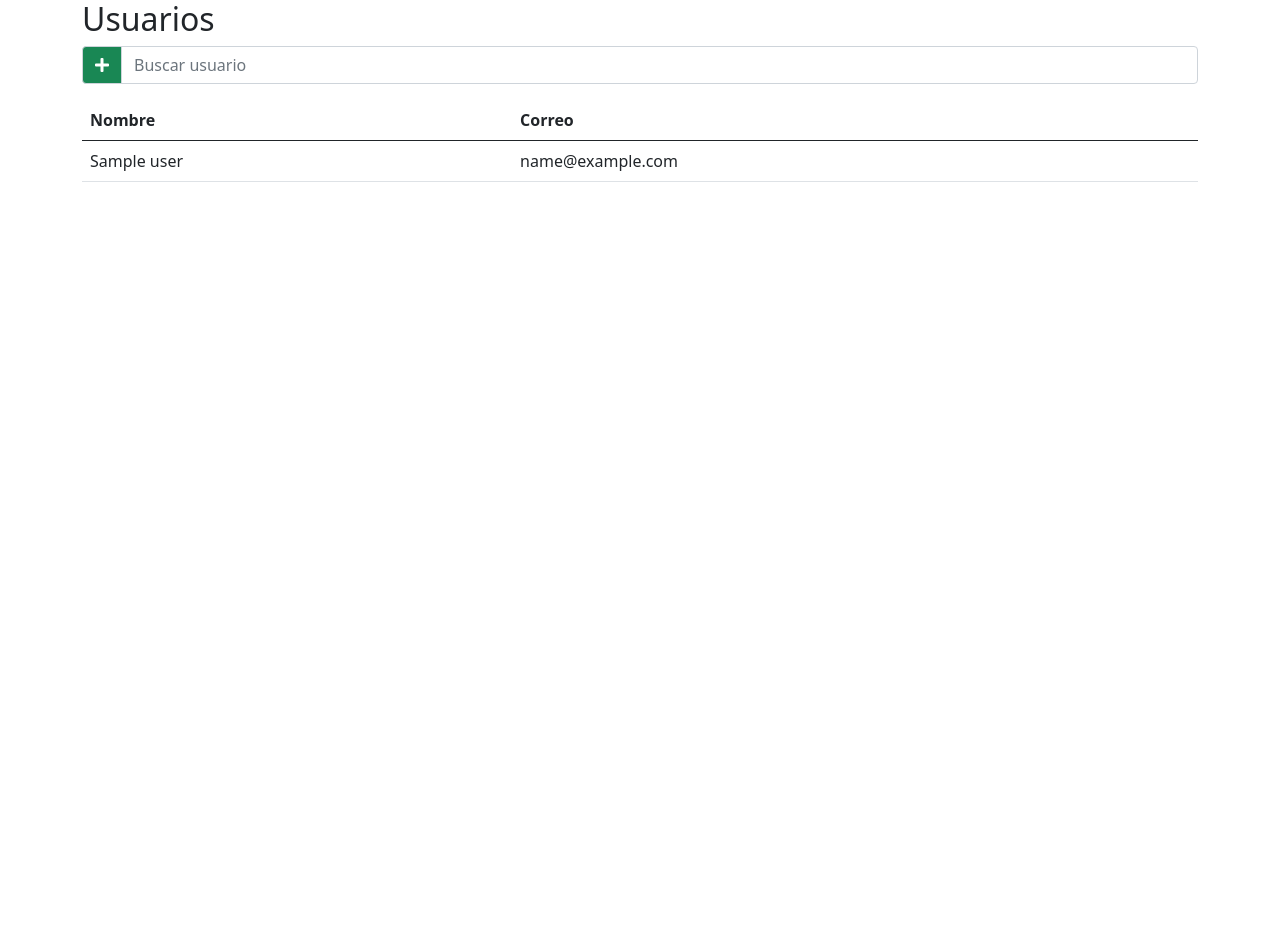
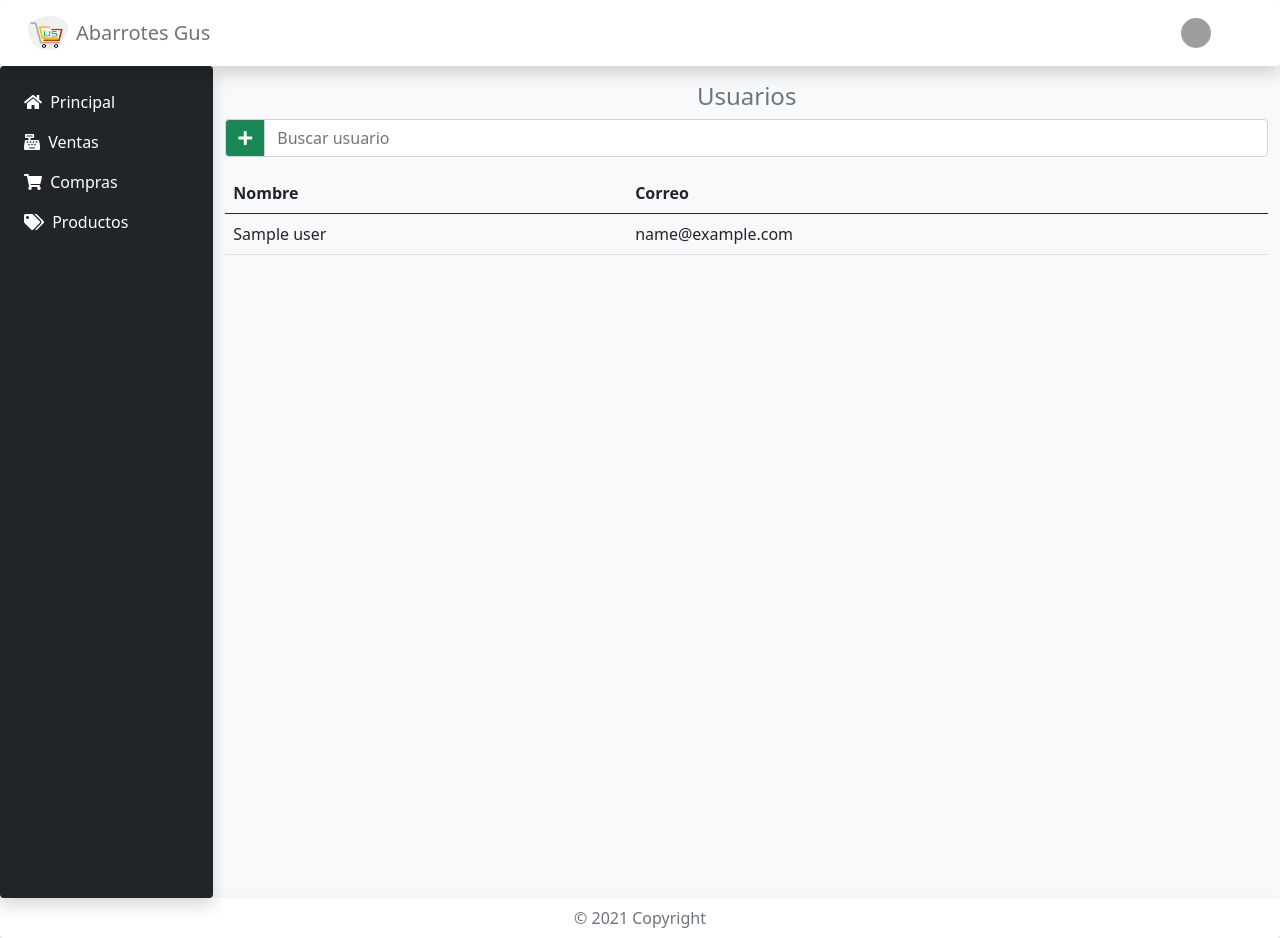
Before and after one commit to Diego448/my-store-management, a Flask app: page /users in a window 1280 px wide. Before the commit the page ends 182 px from the top, so only its background shows below. Run offline with Flask 2, Linux system fonts and the light colour scheme; a database or web service that is not in the repository returns one stand-in record (values such as "Sample title"); some libraries are stand-ins or nearby versions; grey boxes are pictures that could not be loaded.

Commit message:
image Logo, structure design

```diff
--- a/templates/users.html
+++ b/templates/users.html
@@ -4,12 +4,82 @@
         <meta charset="UTF-8">
         <link rel="stylesheet" href="{{url_for('static', filename='bootstrap.css')}}">
         <link href="{{url_for('static', filename='fontawesome/css/all.css')}}" rel="stylesheet">
+        <link rel="icon" type="image/png" sizes="32x32" href="{{url_for('static', filename='images/favicon.png')}}">
+        <meta name="msapplication-TileColor" content="#ffffff">
+        <meta name="msapplication-TileImage" content="/ms-icon-144x144.png">
+        <meta name="theme-color" content="#ffffff">
         <title>Usuarios</title>
     </head>
-    <body>
-        <div class="container">
-            <h2>Usuarios</h2>
+    <body class="bg-light">
+      <nav class="navbar navbar-expand-lg navbar-light bg-white text-muted shadow bg-body rounded">
+        <div class="container-fluid">
+          <a href="/" class="d-flex align-items-center px-3 pb-2 mb-md-0 me-md-auto mt-2 text-white text-decoration-none">
+            <img src="{{url_for('static', filename='images/Logo1.png')}}" alt="" width="40" height="34" >
+            <span class="fs-5 d-none d-sm-inline px-2 text-muted">Abarrotes Gus</span>
+          </a>
+            <a href="#" class="d-flex align-items-center text-white text-decoration-none dropdown-toggle" id="dropdownUser1" data-bs-toggle="dropdown" aria-expanded="false">
+                <img src="https://github.com/mdo.png" alt="hugenerd" width="30" height="30" class="rounded-circle">
+                <span class="d-none d-sm-inline mx-1">loser</span>
+            </a>
+            <ul class="dropdown-menu dropdown-menu-light text-small shadow">
+                <li><a class="dropdown-item" href="#">New project...</a></li>
+                <li><a class="dropdown-item" href="#">Settings</a></li>
+                <li><a class="dropdown-item" href="#">Profile</a></li>
+                <li>
+                    <hr class="dropdown-divider">
+                </li>
+                <li><a class="dropdown-item" href="#">Sign out</a></li>
+            </ul>
+            <!-- <ul class="navbar-nav navbar-right">
+                <li class="nav-item"><a class="nav-link" href="#"><i class="fas fa-user"></i> Usuario</a></li>
+              </ul> -->
+        </div>
+      </nav>
+          <div class="container-fluid">
+            <div class="row flex-nowrap">
+                <div class="col-auto col-md-3 col-xl-2 px-sm-2 px-0 bg-dark shadow p-3 rounded">
+                    <div class="d-flex flex-column align-items-center align-items-sm-start px-3  text-white min-vh-100">
+                        <ul class="nav nav-pills flex-column mb-sm-auto mb-0 align-items-center align-items-sm-start " id="menu">
+                            <li class="nav-item">
+                                <a href="#" class="nav-link align-middle px-0 text-white">
+                                    <i class="fa fa-home text-white"></i> <span class="ms-1 d-none d-sm-inline">Principal</span>
+                                </a>
+                            </li>
+                            <li>
+                              <a href="#submenu1" data-bs-toggle="collapse" class="nav-link px-0 align-middle text-white">
+                                  <i class="fa fa-cash-register text-white"></i> <span class="ms-1 d-none d-sm-inline">Ventas</span></a>
+                              <ul class="collapse nav flex-column ms-1" id="submenu1" data-bs-parent="#menu">
+                                  <li class="w-100">
+                                      <a href="#" class="nav-link px-0 text-white"> <span class="d-none d-sm-inline">Item</span> 1</a>
+                                  </li>
+                                  <li>
+                                      <a href="#" class="nav-link px-0 text-white"> <span class="d-none d-sm-inline">Item</span> 2</a>
+                                  </li>
+                              </ul>
+                          </li>
 
+                                <a href="#" class="nav-link px-0 align-middle text-white">
+                                    <i class="fa fa-shopping-cart text-white"></i> <span class="ms-1 d-none d-sm-inline">Compras</span></a>
+                            </li>
+                            <li>
+                                <a href="#submenu2" data-bs-toggle="collapse" class="nav-link px-0 align-middle text-white">
+                                    <i class="fa fa-tags text-white"></i> <span class="ms-1 d-none d-sm-inline">Productos</span></a>
+                                <ul class="collapse nav flex-column ms-1" id="submenu2" data-bs-parent="#menu">
+                                    <li class="w-100">
+                                        <a href="#" class="nav-link px-0 text-white"> <span class="d-none d-sm-inline">Item</span> 1</a>
+                                    </li>
+                                    <li>
+                                        <a href="#" class="nav-link px-0 text-white"> <span class="d-none d-sm-inline">Item</span> 2</a>
+                                    </li>
+                                </ul>
+                            </li>
+
+                        </ul>
+                        <hr>
+                    </div>
+                </div>
+                <div class="col py-3">
+                  <h4 class="px-2 text-muted" style="text-align: center; ">Usuarios</h4 >
                   <div class="input-group mb-3">
                       <button class="input-group-text bg-success"><i class="fa fa-plus text-white"></i></button>
                       <input type="text" class="form-control" placeholder="Buscar usuario">
@@ -34,7 +104,15 @@
                           {% endfor %}
                       </tbody>
                   </table>
+
                 </div>
+            </div>
+        </div>
+    </body>
+    <footer class="text-center text-lg-start bg-white text-muted shadow rounded   ">
+      <div class="text-center p-2 " >
+        © 2021 Copyright
+      </div>
+    </footer>
 
-    </body>
 </html>
```
Also changed, not shown: static/images/Logo1.png (added), static/images/favicon.png (added). Lines whose indentation alone changed are shown as unchanged.
